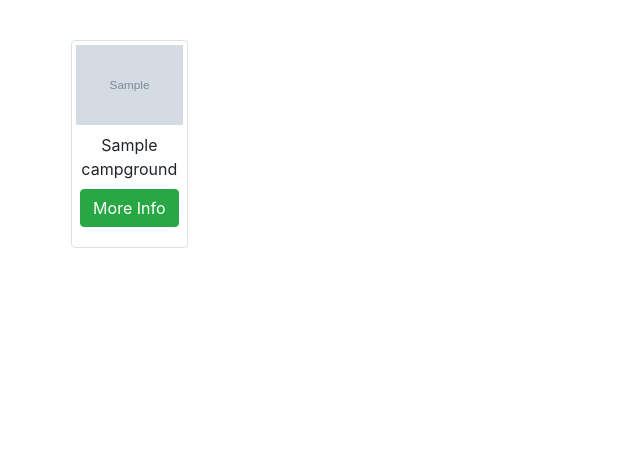
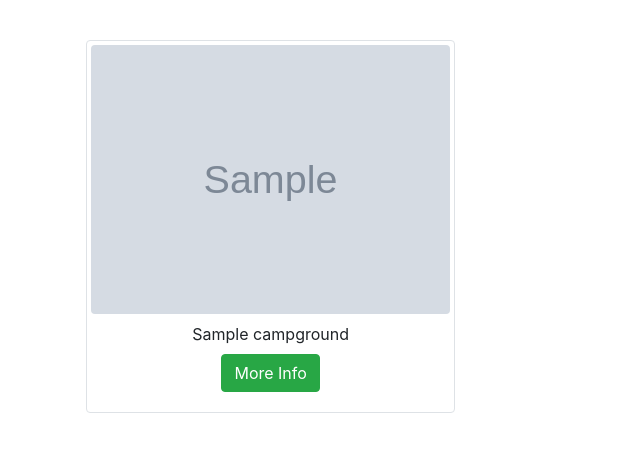
Before and after one commit to Aayush-1999/Camp-Tale, a Node server app: page /campground in a window 1280 px wide. Shown: the part 56-508 px from the top of the page, without its empty margins (0-640 px from the left). Run offline with Node 20, Linux system fonts and the light colour scheme; tables that the repository leaves empty hold one stand-in row (values such as "Sample post"); grey boxes marked "Sample" are stand-in pictures; some libraries are stand-ins or nearby versions.

Commit message:
remove forgot password link in login form and update index file

```diff
--- a/views/index.ejs
+++ b/views/index.ejs
@@ -1,27 +1,26 @@
 <% include ./partials/header %>
 
-<div class="container p-3">
-  <div class="row text-center">
+<div class="container p-3 mb-5">
+  <div class="row no-gutters text-center">
     <% if (noMatch) { %>
     <div class="col-md-12">
       <h4><%=noMatch%></h4>
     </div>
-    <% } %>
-    <div class="row">
-    <% campground.forEach((camp)=>{ %>
-      <div class="col-12 col-sm-6 col-lg-4">
+    <% } else {
+      campground.forEach(camp=>{ %>
+        <div class="col-12 col-sm-6 col-lg-4">
           <div class="img-thumbnail">
-            <img src="<%= camp.image %>" class="img-fluid" alt="Responsive image">
-            <div class="caption mt-2 mb-2">
+            <img src="<%= camp.image %>" class="img-fluid rounded card-image" alt="Responsive image">
+            <div class="caption p-2">
               <%= camp.name %>
             </div>
             <p>
               <a href="/campground/<%=camp._id%>" class="btn btn-success">More Info</a>
             </p>
           </div>
-      </div>
-    <% })%>
-    </div>
+        </div>
+      <% })
+    } %>
   </div>
 </div>
 
--- a/views/login.ejs
+++ b/views/login.ejs
@@ -17,9 +17,6 @@
                         <label for="password">Password</label>
                         <input type="password" id="password" name="password" class="form-control" placeholder="Password">
                     </div>
-                    <div class="mb-2">
-                        <a href="/forgot">Forgot password ?</a>
-                    </div>
                     <button class="btn btn-success btn-block">Submit</button>
                     <div class="text-center">OR</div>
                     <div class="mt-2">
```
